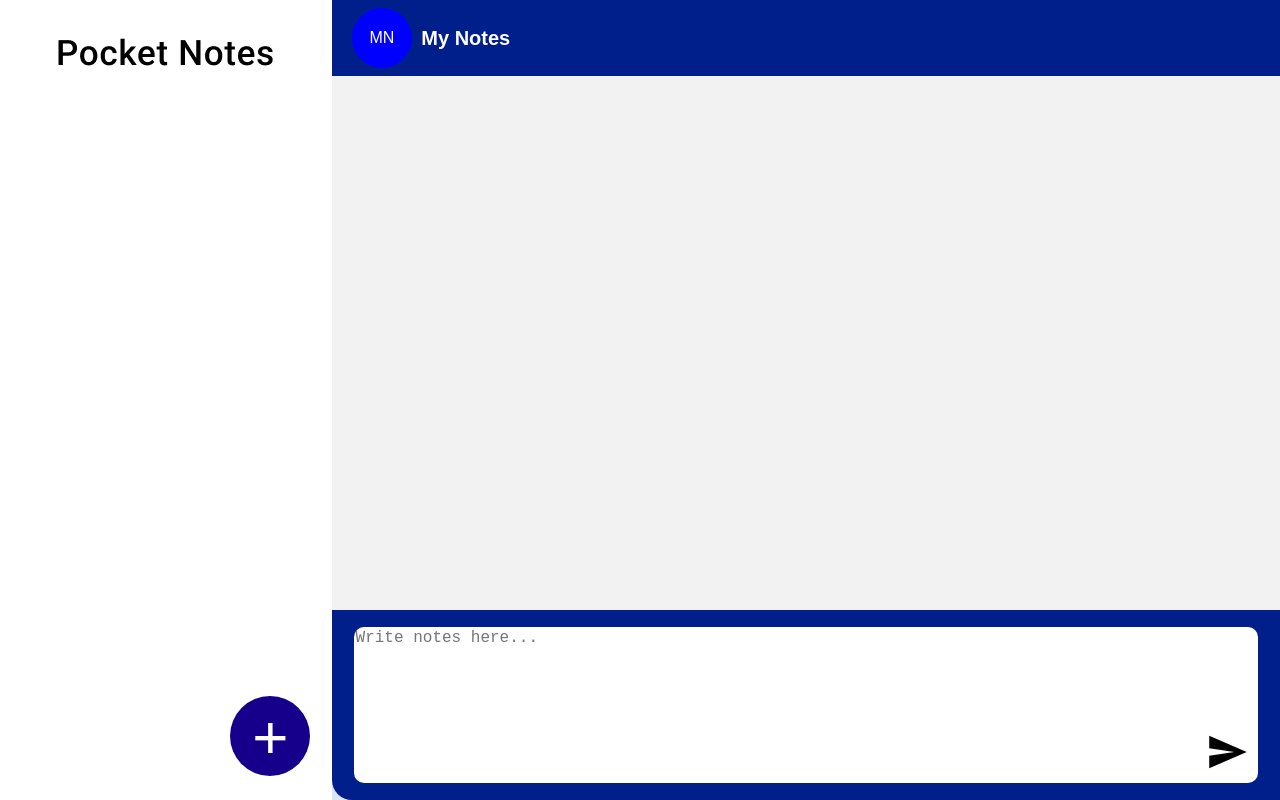
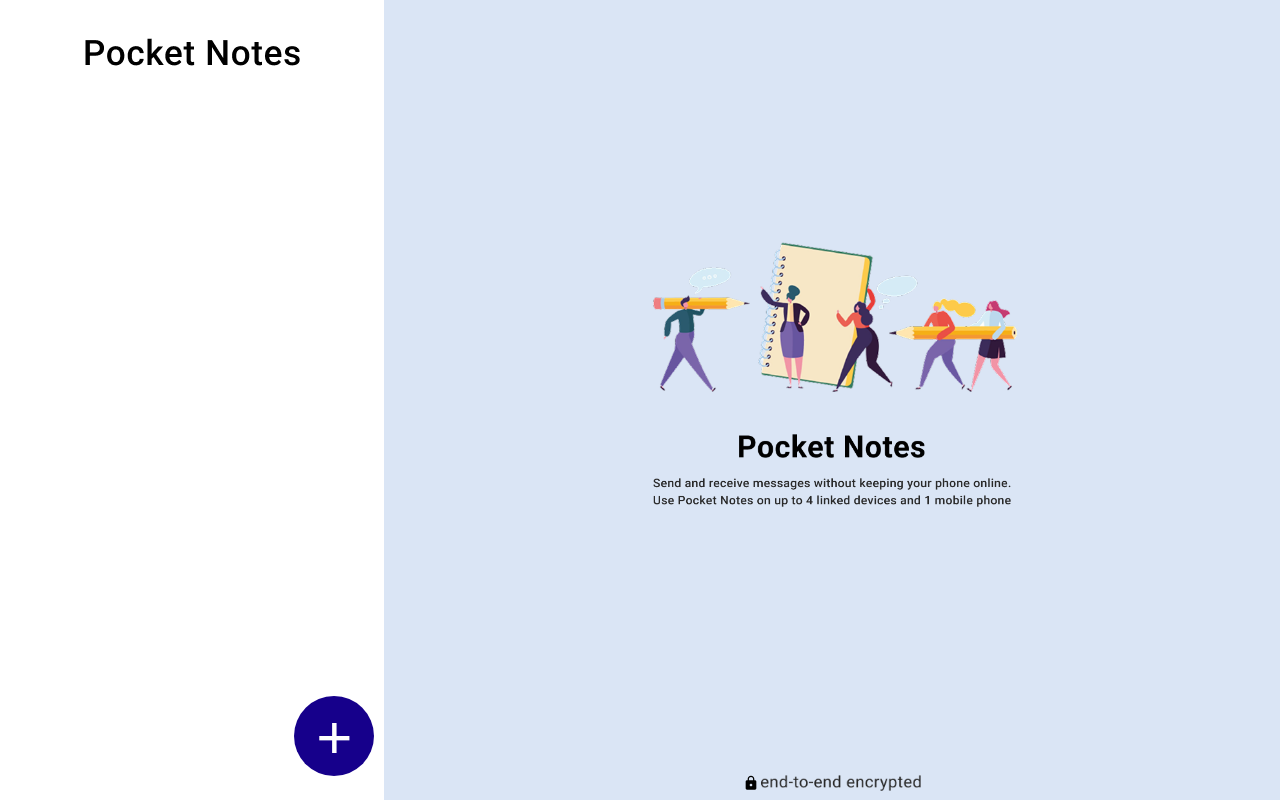
Before and after one commit to Sourav-Sharma-001/React---My-Notes-Project, a React (Vite) app in the folder React Project/my-app/: page / in a window 1280 px wide. Built offline with nearby package versions, Linux system fonts and the light colour scheme.

Commit message:
rightSec and chat completed

```diff
--- a/React Project/my-app/src/Compoents/ContextAPI/ContextAPI.jsx
+++ b/React Project/my-app/src/Compoents/ContextAPI/ContextAPI.jsx
@@ -5,9 +5,19 @@ const Context = createContext();
 export default function ContextAPI({ children }) {
   const [groupList, setGroupList] = useState([]);
   const [color, setColor] = useState("");
+  const [selectedGroup, setSelectedGroup] = useState(null);
+  const [messagesByGroup, setMessagesByGroup] = useState({});
 
   const addGroup = (name, color) => {
     setGroupList(prev => [...prev, { name, color }]);
+    setMessagesByGroup(prev => ({ ...prev, [name]: [] }));
+  };
+
+  const addMessageToGroup = (groupName, message) => {
+    setMessagesByGroup(prev => ({
+      ...prev,
+      [groupName]: [...(prev[groupName] || []), message]
+    }));
   };
 
   const getInitials = (name) => {
@@ -32,7 +42,11 @@ export default function ContextAPI({ children }) {
       color,
       setColor,
       getInitials,
-      capitalizeWords
+      capitalizeWords,
+      selectedGroup,
+      setSelectedGroup,
+      messagesByGroup,
+      addMessageToGroup
     }}>
       {children}
     </Context.Provider>
--- a/React Project/my-app/src/Compoents/Home.jsx
+++ b/React Project/my-app/src/Compoents/Home.jsx
@@ -1,18 +1,19 @@
-import React from 'react'
-import './Home.css'
-import LeftSection from './Left/LeftSection'
-import RightSection from './Right/RightSection'
-import Chat from './Right/Chat/Chat'
-
-
+import React from 'react';
+import './Home.css';
+import LeftSection from './Left/LeftSection';
+import RightSection from './Right/RightSection';
+import Chat from './Right/Chat/Chat';
+import { useGroupContext } from './ContextAPI/ContextAPI';
 
 export default function Home() {
+  const { selectedGroup } = useGroupContext();
+
   return (
     <>
       <div className='section-container'>
         <LeftSection />
-        <Chat />
+        {selectedGroup ? <Chat /> : <RightSection />}
       </div>
     </>
-  )
+  );
 }
--- a/React Project/my-app/src/Compoents/Left/LeftSection.css
+++ b/React Project/my-app/src/Compoents/Left/LeftSection.css
@@ -1,6 +1,6 @@
 .left-sec {
   background-color: white;
-  width: 35%;
+  width: 30%;
   height: 100vh;
   display: flex;
   flex-direction: column;
@@ -17,6 +17,7 @@
 .scroll-container {
   place-items: center;
   height: 100%;
+  overflow-y: auto;
 }
 
 .scroll {
@@ -29,7 +30,7 @@
 .add-btn {
   position: absolute;
   bottom: 3%;
-  left: 18%;
+  left: 23%;
   background-color: #16008b;
   color: white;
   width: 80px;
--- a/React Project/my-app/src/Compoents/Left/Notes/Notes.css
+++ b/React Project/my-app/src/Compoents/Left/Notes/Notes.css
@@ -18,6 +18,7 @@
 }
 
 .heading {
+  cursor: pointer;
   font-weight: bold;
   font-size: 20px;
 }
--- a/React Project/my-app/src/Compoents/Left/Notes/Notes.jsx
+++ b/React Project/my-app/src/Compoents/Left/Notes/Notes.jsx
@@ -2,14 +2,17 @@ import React from 'react';
 import "./Notes.css";
 import { useGroupContext } from '../../ContextAPI/ContextAPI';
 
-
 export default function Notes() {
-  const { groupList, getInitials, capitalizeWords } = useGroupContext();
+  const { groupList, getInitials, capitalizeWords, setSelectedGroup } = useGroupContext();
 
   return (
     <>
       {groupList.map((group, index) => (
-        <div className='notes-container' key={index}>
+        <div
+          className='notes-container'
+          key={index}
+          onClick={() => setSelectedGroup(group)}
+        >
           <div
             className='initials'
             style={{ backgroundColor: group.color }}
--- a/React Project/my-app/src/Compoents/Right/Chat/Chat.css
+++ b/React Project/my-app/src/Compoents/Right/Chat/Chat.css
@@ -1,5 +1,5 @@
 .chat-container {
-  width: 100%;
+  width: 70%;
   height: 100vh;
   display: flex;
   flex-direction: column;
--- a/React Project/my-app/src/Compoents/Right/Chat/Chat.jsx
+++ b/React Project/my-app/src/Compoents/Right/Chat/Chat.jsx
@@ -1,34 +1,69 @@
-import React, { useState } from 'react';
-import "./Chat.css";
-import { IoSendSharp } from "react-icons/io5";
+import React, { useState, useEffect } from 'react';
+import './Chat.css';
+import { IoSendSharp } from 'react-icons/io5';
 import MiddleSec from './middleSec';
-
+import { useGroupContext } from '../../ContextAPI/ContextAPI';
 
 export default function Chat() {
-  const [inputValue, setInputValue] = useState("");
-  const [messages, setMessages] = useState([]);
+  const { selectedGroup } = useGroupContext();
+  const [inputValue, setInputValue] = useState('');
+  const [groupMessages, setGroupMessages] = useState({});
+
+  const currentGroupName = selectedGroup?.name;
+
+  const messages = groupMessages[currentGroupName] || [];
 
   const handleSend = () => {
-    if (inputValue.trim() !== "") {
+    if (inputValue.trim() !== '' && currentGroupName) {
       const newMessage = {
         text: inputValue,
-        time: new Date().toLocaleTimeString([], { hour: '2-digit', minute: '2-digit' }),
+        time: new Date().toLocaleTimeString([], {
+          hour: '2-digit',
+          minute: '2-digit',
+        }),
         date: new Date().toLocaleDateString(),
       };
-      setMessages(prev => [...prev, newMessage]);
-      setInputValue("");
+
+      setGroupMessages((prev) => ({
+        ...prev,
+        [currentGroupName]: [...(prev[currentGroupName] || []), newMessage],
+      }));
+
+      setInputValue('');
     }
   };
+
+  useEffect(() => {
+    setInputValue('');
+  }, [selectedGroup]);
 
   return (
     <div className='chat-container'>
       <div className='chat-header'>
-        <div className='chat-initials'>MN</div>
-        <div className='chat-heading'>My Notes</div>
+        <div
+          className='chat-initials'
+          style={{ backgroundColor: selectedGroup?.color || 'blue' }}
+        >
+          {selectedGroup?.name
+            ?.trim()
+            .split(' ')
+            .map((word) => word[0])
+            .join('')
+            .toUpperCase()}
+        </div>
+        <div className='chat-heading'>
+          {selectedGroup?.name
+            ?.trim()
+            .split(' ')
+            .map(
+              (word) => word[0].toUpperCase() + word.slice(1).toLowerCase()
+            )
+            .join(' ')}
+        </div>
       </div>
 
       <div className='chat-middle-sec'>
-        <MiddleSec messages={messages}/>
+        <MiddleSec messages={messages} />
       </div>
 
       <div className='textarea-sec'>
@@ -37,7 +72,9 @@ export default function Chat() {
           value={inputValue}
           onChange={(e) => setInputValue(e.target.value)}
         />
-        <button onClick={handleSend}><IoSendSharp size={40} /></button>
+        <button onClick={handleSend}>
+          <IoSendSharp size={40} />
+        </button>
       </div>
     </div>
   );
--- a/React Project/my-app/src/Compoents/Right/RightSection.css
+++ b/React Project/my-app/src/Compoents/Right/RightSection.css
@@ -9,15 +9,40 @@
   place-self: center;
   width: 50%;
   height: 50%;
-  transform: translate(0, 50%);
+  transform: translate(0, 40%);
   display: flex;
   flex-direction: column;
-  place-items: center;
-  gap: 40px;
+  justify-content: center;
+  align-items: center;
+  gap: 5%;
+}
+
+.container div {
+  display: flex;
+  justify-content: center;
+}
+
+.remove-bg {
+  width: 90%;
+}
+
+.pocket-notes-R {
+  width: 60%;
+}
+
+.message {
+  width: 80%;
 }
 
 .etee {
-  position: fixed;
+  display: flex;
   place-self: center;
-  bottom: 30px;
+  margin-bottom: 1%;
+  align-items: center;
+  justify-content: center;
+  gap: 1%;
 }
+
+.etee img {
+  width: 70%;
+}
--- a/React Project/my-app/src/Compoents/Right/RightSection.jsx
+++ b/React Project/my-app/src/Compoents/Right/RightSection.jsx
@@ -1,29 +1,31 @@
-import React from 'react'
-import './RightSection.css'
-import removeBG from "../../../Images/removeBG.png"
-import pocketNotes from "../../../Images/Pocket Notes.png"
-import message from "../../../Images/message.png"
-import endToEnd from "../../../Images/ETEE.png"
+import React from "react";
+import "./RightSection.css";
+import removeBG from "../../../Images/removeBG.png";
+import pocketNotes from "../../../Images/Pocket Notes.png";
+import message from "../../../Images/message.png";
+import endToEnd from "../../../Images/ETEE.png";
+import { MdLock } from "react-icons/md";
 
 export default function RightSection() {
   return (
     <>
-      <div className='right-sec'>
-        <div className='container'>
+      <div className="right-sec">
+        <div className="container">
           <div>
-            <img src={removeBG}/>
+            <img className="remove-bg" src={removeBG} />
           </div>
           <div>
-            <img src={pocketNotes}/>
+            <img className="pocket-notes-R" src={pocketNotes} />
           </div>
           <div>
-            <img src={message}/>
+            <img className="message" src={message} />
           </div>
         </div>
-        <div className='etee'>
-          <img src={endToEnd}/>
+        <div className="etee">
+          <MdLock />
+          <img src={endToEnd} />
         </div>
       </div>
     </>
-  )
+  );
 }
```
